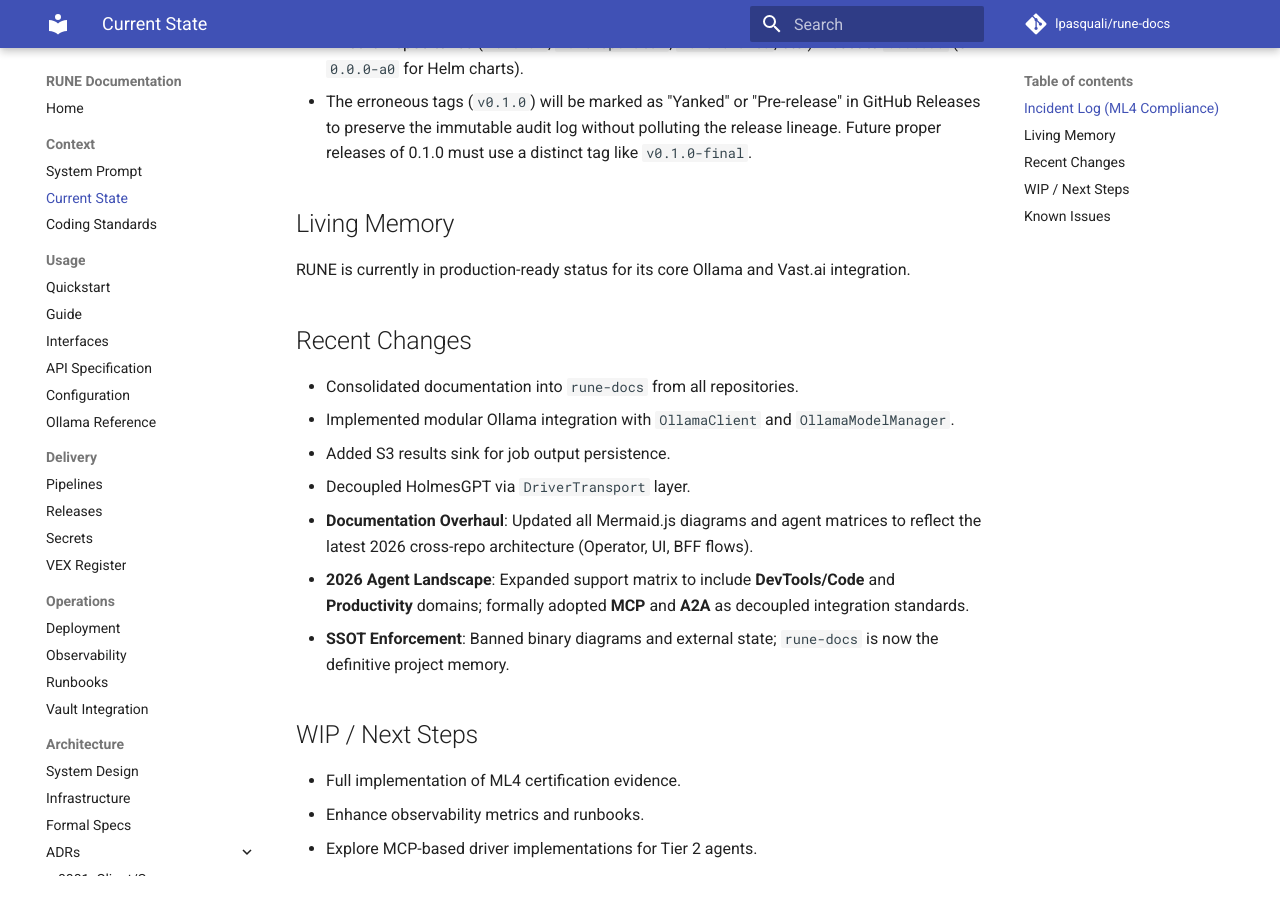
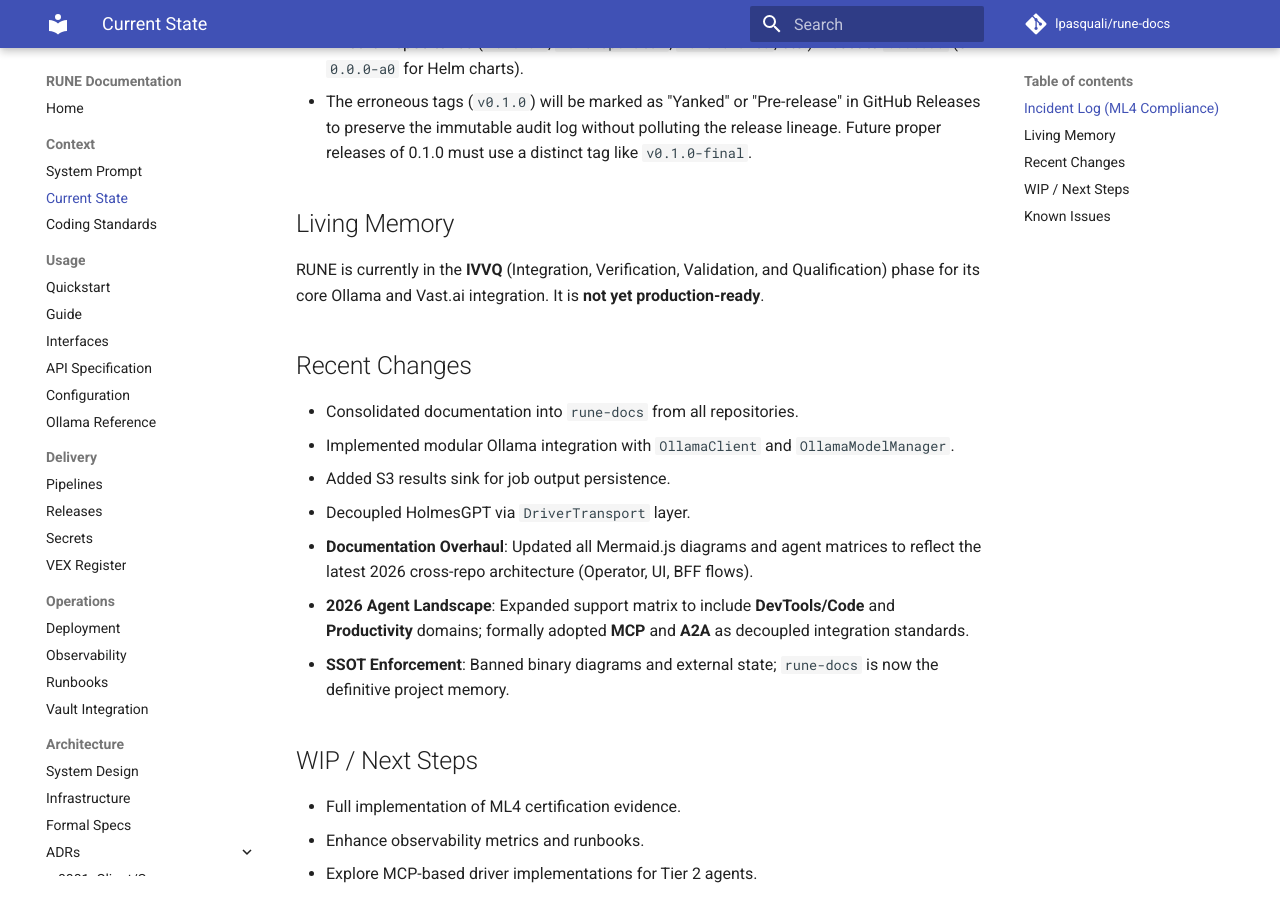
Before and after one commit to lpasquali/rune-docs, an MkDocs documentation site: the page built from docs/context/CURRENT_STATE.md, in a window 1280 px wide and 900 px high, scrolled down 319 px. Built offline with MkDocs 1.6.1 and Material for MkDocs 9.7.7, drawn with Linux system fonts in a browser that asks for light colours; comment, search, counter and statistics services are not loaded.

Commit message:
docs: correct living memory status to IVVQ (not production-ready)

```diff
--- a/docs/context/CURRENT_STATE.md
+++ b/docs/context/CURRENT_STATE.md
@@ -10,7 +10,7 @@
 
 ## Living Memory
 
-RUNE is currently in production-ready status for its core Ollama and Vast.ai integration.
+RUNE is currently in the **IVVQ** (Integration, Verification, Validation, and Qualification) phase for its core Ollama and Vast.ai integration. It is **not yet production-ready**.
 
 
 ## Recent Changes
```
